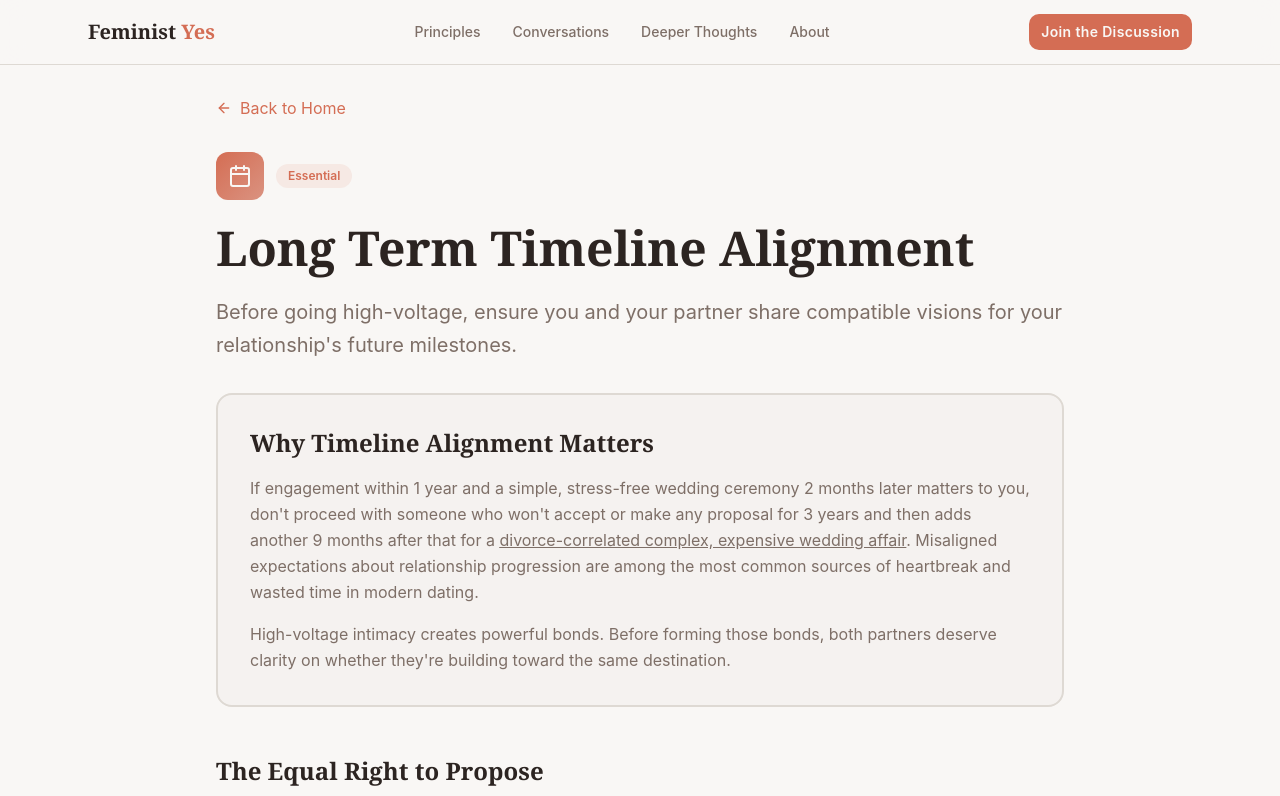
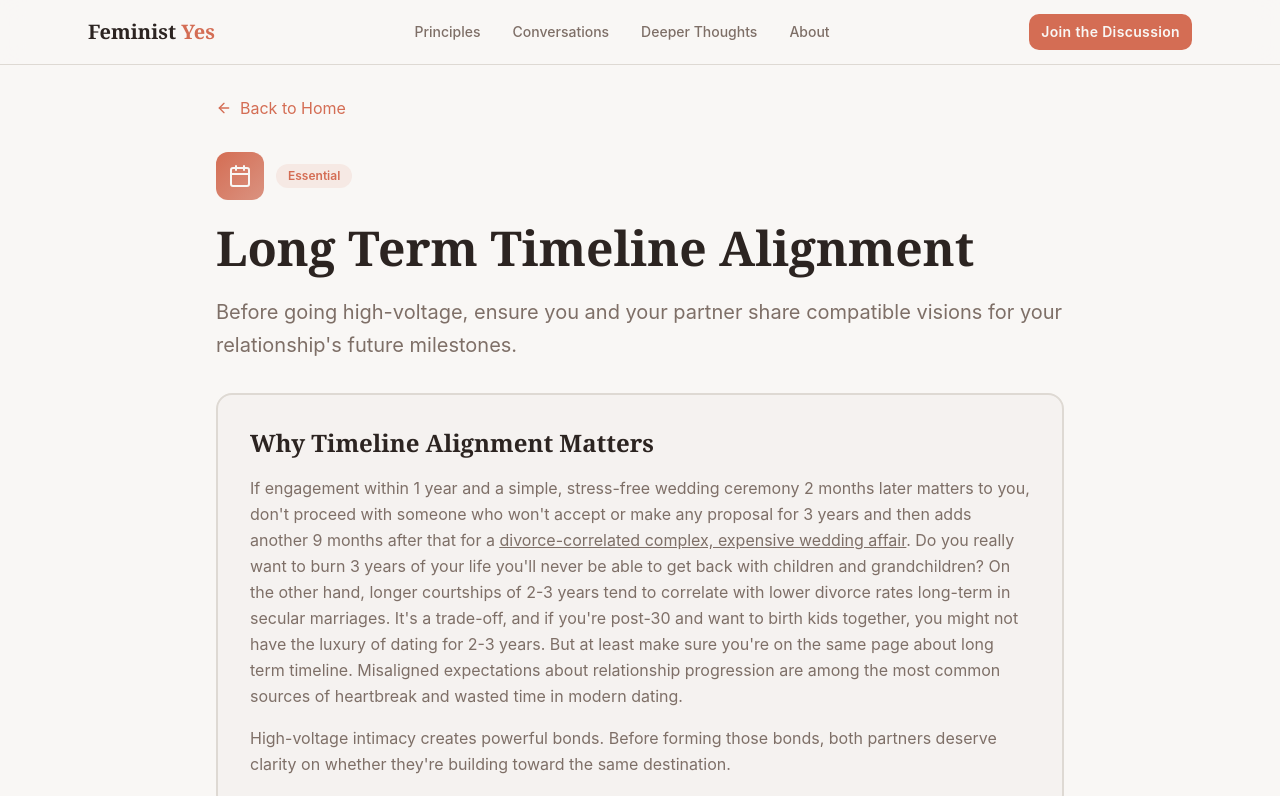
Before and after one commit to LifesaverLabs/FeministYes, a React (Vite) app: page /deeper-thoughts in a window 1280 px wide. Shown: the top 796 px of the page. Built offline with nearby package versions, Linux system fonts and the light colour scheme; the HTML template or start-up script is replaced by a standard one.

Commit message:
Code edited in Lovable Code Editor
Edited UI in Lovable

```diff
--- a/src/pages/DeeperThoughts.tsx
+++ b/src/pages/DeeperThoughts.tsx
@@ -42,8 +42,12 @@ const DeeperThoughts = () => {
                     divorce-correlated complex, expensive wedding affair
                   </a>
                 </u>
-                . Misaligned expectations about relationship progression are among the most common sources of heartbreak
-                and wasted time in modern dating.
+                . Do you really want to burn 3 years of your life you'll never be able to get back with children and
+                grandchildren? On the other hand, longer courtships of 2-3 years tend to correlate with lower divorce
+                rates long-term in secular marriages. It's a trade-off, and if you're post-30 and want to birth kids
+                together, you might not have the luxury of dating for 2-3 years. But at least make sure you're on the
+                same page about long term timeline. Misaligned expectations about relationship progression are among the
+                most common sources of heartbreak and wasted time in modern dating.
               </p>
               <p className="text-muted-foreground leading-relaxed">
                 High-voltage intimacy creates powerful bonds. Before forming those bonds, both partners deserve clarity
```
